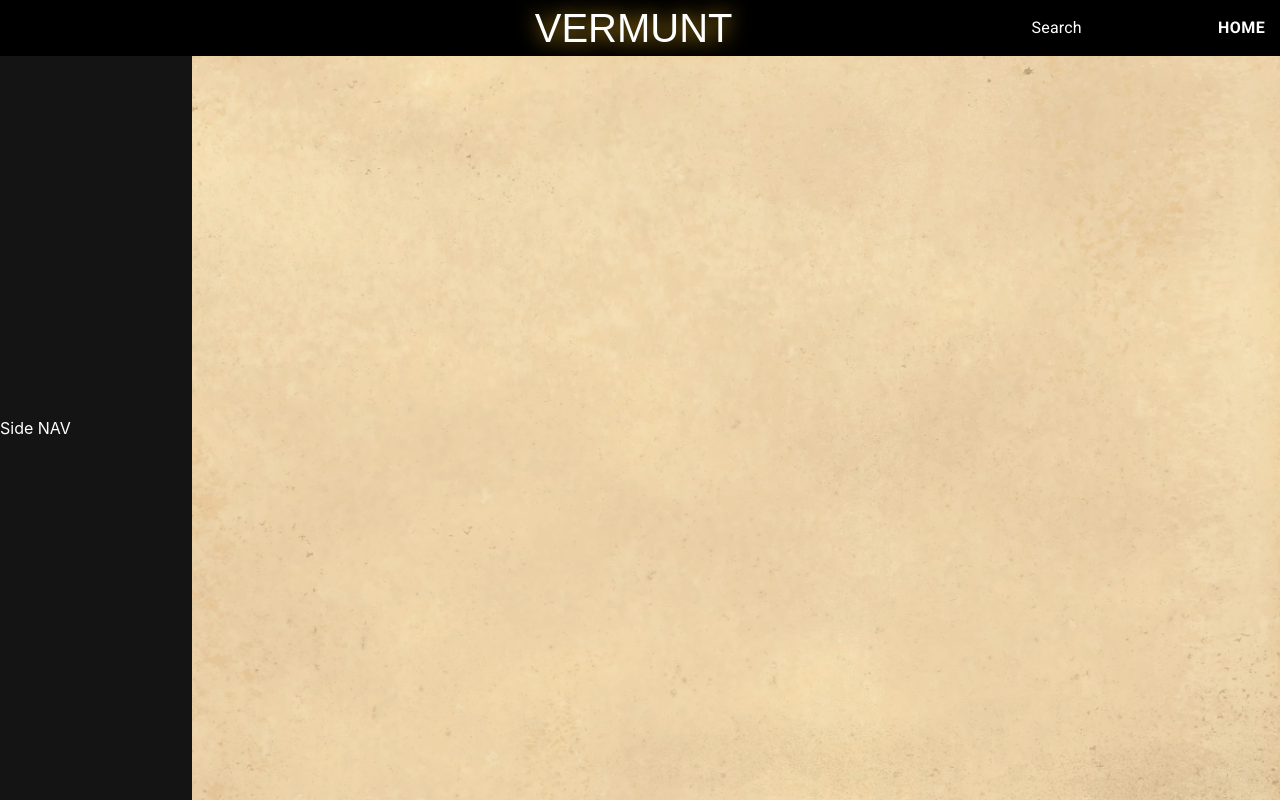
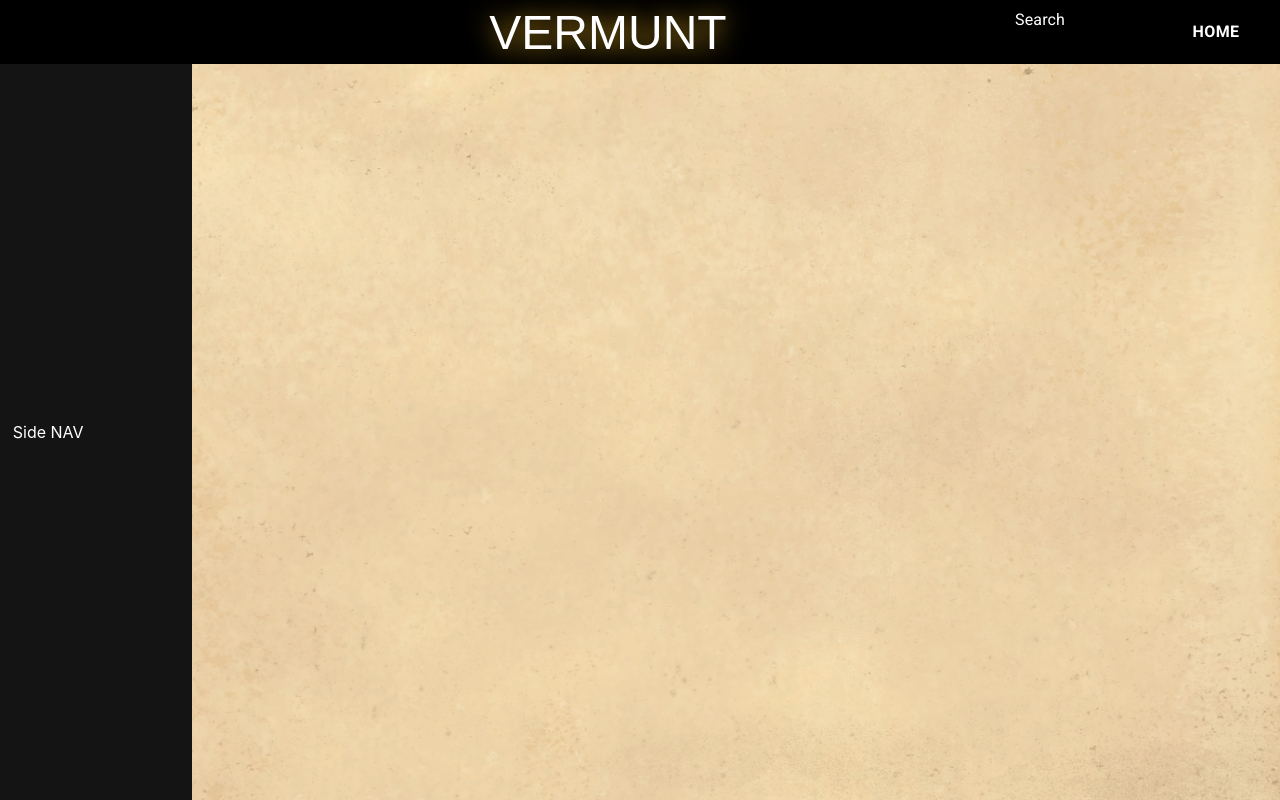
Before and after one commit to wesely1996/Vermunt_DnD_WebApp, a React app in the folder vermunt_dnd_webapp/: page / in a window 1280 px wide. Built offline with nearby package versions, Linux system fonts and the light colour scheme.

Commit message:
v0.1.1 Search IF edit

```diff
--- a/vermunt_dnd_webapp/src/Containers/App/App.css
+++ b/vermunt_dnd_webapp/src/Containers/App/App.css
@@ -12,9 +12,10 @@
 }
 
 .navAndFeed{
-	height: 93vh;
+	height: 92vh;
 	min-width: 100vw;
 	max-width: 100vw;
+	max-height: 92vh;
 	display: flex;
 	flex-direction: row;
 	justify-content: flex-start;
@@ -24,8 +25,8 @@
 	background-image: url("./paper-background.png");
 	background-size: 100% 100%;
 	background-repeat: no-repeat;
-	width: 100%;
-	height: 100%;
+	width: 100vw;
+	height: 100vh;
 	z-index: -10;
 	position: absolute;
 }
--- a/vermunt_dnd_webapp/src/Containers/Header/Header.css
+++ b/vermunt_dnd_webapp/src/Containers/Header/Header.css
@@ -1,6 +1,7 @@
 .header {
 	min-width: 100vw;
-	height: 7vh;
+	max-width: 100vw;
+	height: 8vh;
 	background-color: black;
 	color: white;
 	display: flex;
@@ -10,7 +11,7 @@
 
 .title {
 	font-family: Luminari, fantasy;
-	font-size: 5vh;
+	font-size: 6vh;
 	min-width: 60%;
 	text-align: center;
 	text-shadow: 0.02em 0.02em 0.5em goldenrod;
@@ -18,13 +19,15 @@
 
 .buttons {
 	min-width: 20%;
+	max-height: 8vh;
 	margin-right: 1vw;
 	display: flex;
 	justify-content: flex-end;
 }
 
 .freeSpace {
-	min-width: 20%;
+	min-width: 16%;
+	max-width: 20%
 }
 
 button {
--- a/vermunt_dnd_webapp/src/Containers/Header/Header.js
+++ b/vermunt_dnd_webapp/src/Containers/Header/Header.js
@@ -6,16 +6,18 @@ import TextField from '@material-ui/core/TextField';
 import Button from '@material-ui/core/Button';
 import "./Header.css";
 
-const CssTextField = withStyles({
+const SearchTextField = withStyles({
   root: {
   	'& label': {
   		color: 'white',
+      top: '-2vh',
   	},
   	'&:hover label': {
   		color: 'goldenrod',
   	},
     '& label.Mui-focused': {
       color: 'goldenrod',
+      top: '0vh',
     },
     '& .MuiInput-underline:after': {
       borderBottomColor: 'white',
@@ -32,10 +34,19 @@ const CssTextField = withStyles({
       },
       '& input': {
       	color: 'white',
+        padding: '0% 5%',
+        height: '6vh',
       },
     },
   },
 })(TextField);
+
+const HomeButton = withStyles({
+  root : {
+    '& button' : {
+    }
+  }
+})(Button);
 
 export default class Header extends React.Component {
 
@@ -45,7 +56,7 @@ export default class Header extends React.Component {
 				<div className="freeSpace"></div>
 				<div className="title">VERMUNT</div>
 				<form className="buttons" noValidate autoComplete="off">
-					<CssTextField
+					<SearchTextField
 		        	label="Search"
 		        	variant="outlined"
 		        	id="custom-css-outlined-input"
--- a/vermunt_dnd_webapp/src/Containers/MainFeed/MainFeed.css
+++ b/vermunt_dnd_webapp/src/Containers/MainFeed/MainFeed.css
@@ -1,7 +1,8 @@
 .mainFeed {
 	min-width: 85vw;
 	width: 85vw;
-	min-height: 93vh;
-	height: 93vh;
+	min-height: 92vh;
+	height: 100%;
+	max-height: 92vh;
 	color: black;
 }
--- a/vermunt_dnd_webapp/src/Containers/SideNav/SideNav.css
+++ b/vermunt_dnd_webapp/src/Containers/SideNav/SideNav.css
@@ -1,11 +1,14 @@
 .sideNav {
-	min-width: 15vw;
-	width: 15vw;
-	min-height: 100%;
-	height: 100%;
+	min-width: calc(15% - 2vw);
+	width: calc(15% - 2vw);
+	max-width: calc(15% - 2vw);
+	max-height: calc(100% - 2vh);
+	min-height: calc(100% - 2vh);
+	height: calc(100% - 2vh);
 	background-color: rgb(20, 20, 20);
 	color: white;
 	display: flex;
 	flex-direction: column;
 	justify-content: center;
+	padding: 1vh 1vw;
 }
```
